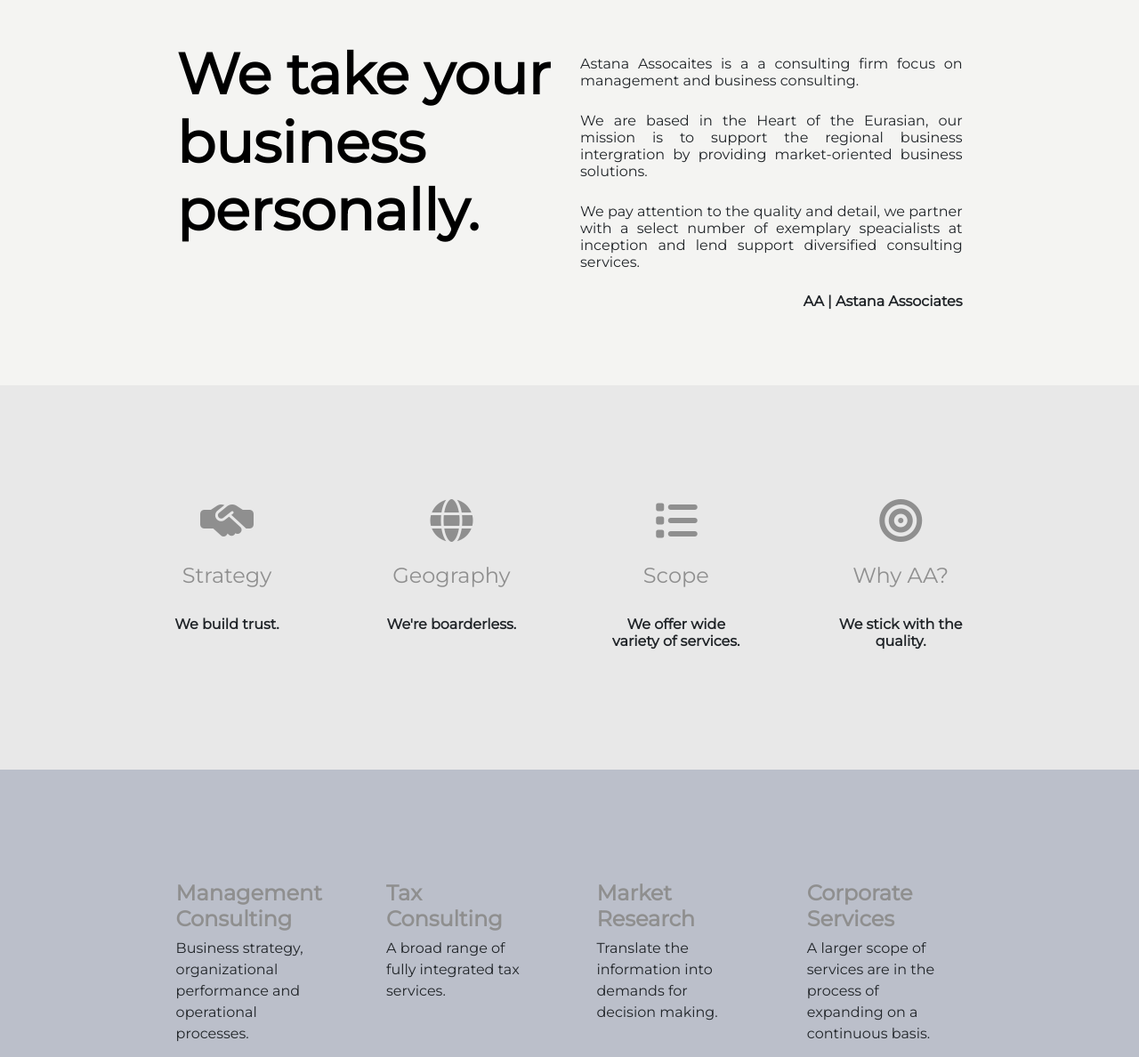
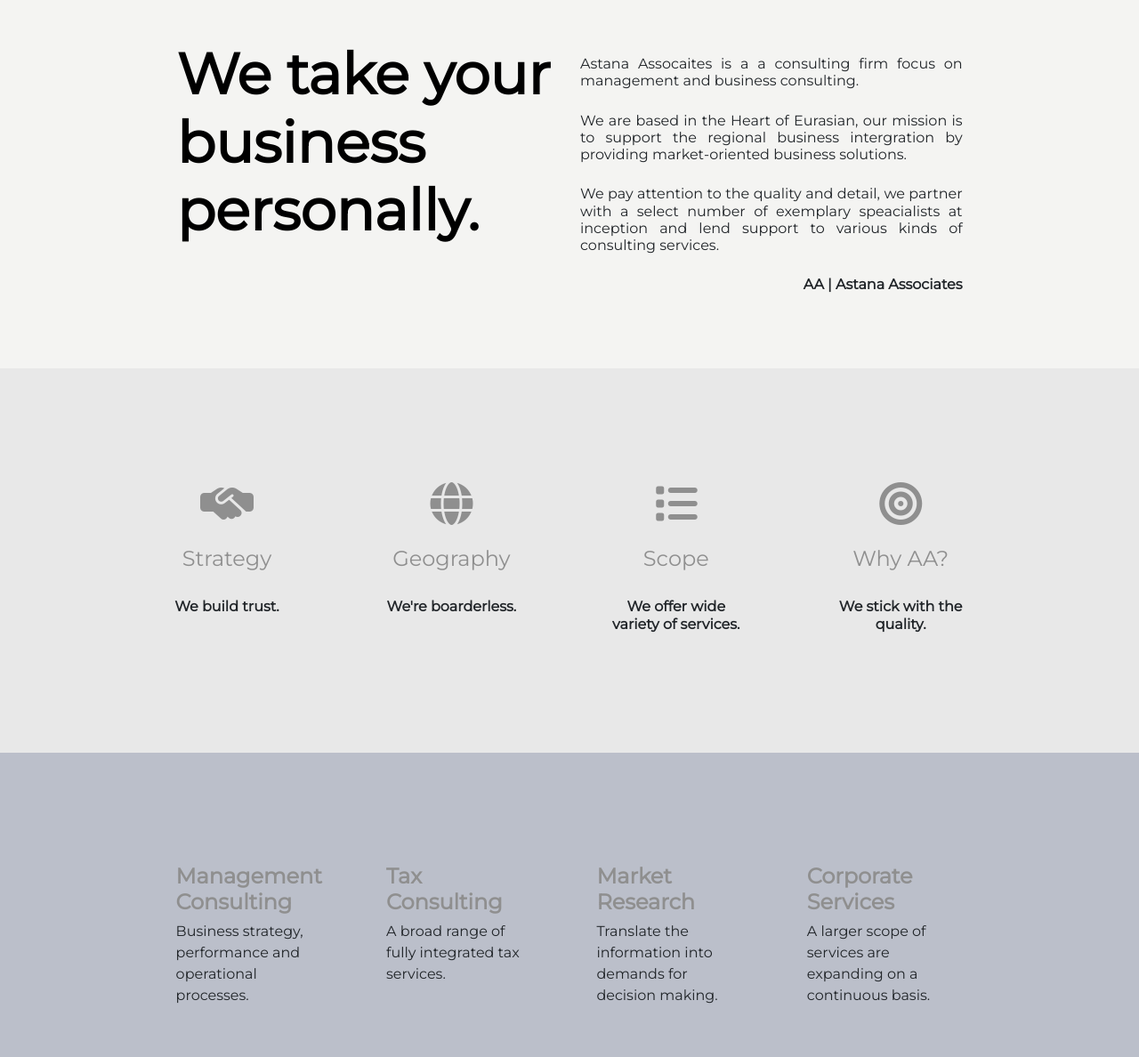
Before and after one commit to talgarbolat/AA, a plain HTML site: page index.html in a window 1280 px wide. Shown: the part 112-1300 px from the top of the page at 89% size. Drawn offline with nearby package versions, Linux system fonts and the light colour scheme.

Commit message:
Update index.html

```diff
--- a/index.html
+++ b/index.html
@@ -56,8 +56,8 @@
 <div class="row2 col-lg-6">
   <div>
     <h6>Astana Assocaites is a a consulting firm focus on management and business consulting.</h6>
-    <h6>We are based in the Heart of the Eurasian, our mission is to support the regional business intergration by providing market-oriented business solutions. </h6>
-    <h6>We pay attention to the quality and detail, we partner with a select number of exemplary speacialists at inception and lend support diversified consulting services.</h6>
+    <h6>We are based in the Heart of Eurasian, our mission is to support the regional business intergration by providing market-oriented business solutions. </h6>
+    <h6>We pay attention to the quality and detail, we partner with a select number of exemplary speacialists at inception and lend support to various kinds of consulting services.</h6>
     <h6 class="click-1">AA | Astana Associates</h6>
   </div>
   </div>
@@ -103,7 +103,7 @@
             <svg class="bi text-muted flex-shrink-0 me-3" width="1.75em" height="1.75em"><use xlink:href="#bootstrap"/></svg>
             <div>
               <h4 class="fw-bold mb-0">Management Consulting</h4>
-              <p class="s">Business strategy, organizational performance and operational processes.</p>
+              <p class="s">Business strategy, performance and operational processes.</p>
             </div>
           </div>
           <div class="col d-flex align-items-start">
@@ -124,7 +124,7 @@
             <svg class="bi text-muted flex-shrink-0 me-3" width="1.75em" height="1.75em"><use xlink:href="#home"/></svg>
             <div>
               <h4 class="fw-bold mb-0">Corporate Services</h4>
-              <p class="s">A larger scope of services are in the process of expanding on a continuous basis.</p>
+              <p class="s">A larger scope of services are expanding on a continuous basis.</p>
             </div>
           </div>
           <div class="col d-flex align-items-start">
```
